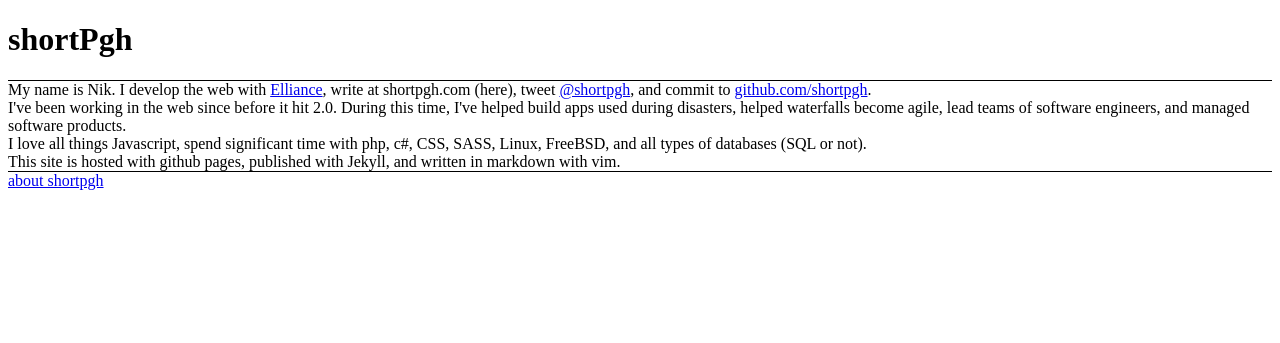
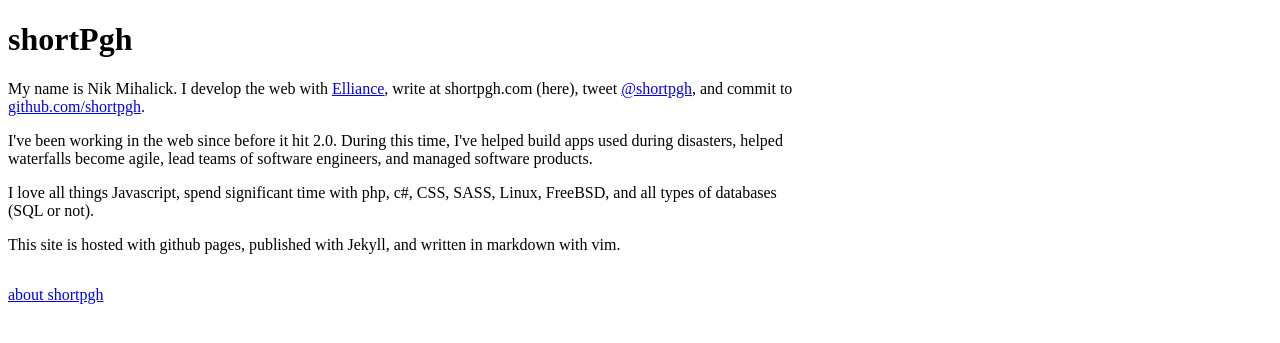
Before and after one commit to shortpgh/site, a Jekyll site: the page built from about/index.html, in a window 1280 px wide. Shown: the top 343 px of the page. Built offline with Jekyll 4.4.1, drawn with Linux system fonts in a browser that asks for light colours; Markdown is read by kramdown in place of the engine named in the settings.

Commit message:
a few more minor visual improvements. site still looks like crap, but it looks a little better than it did.

```diff
--- a/about/index.html
+++ b/about/index.html
@@ -5,7 +5,7 @@ title: about
 
 <article>
     <p>
-        My name is Nik. I develop the web with <a href="//elliance.com">Elliance</a>,
+        My name is Nik Mihalick. I develop the web with <a href="//elliance.com">Elliance</a>,
         write at shortpgh.com (here), tweet
         <a href="http://github.com/shortpgh/">@shortpgh</a>, and commit to
         <a href="http://github.com/shortpgh/">github.com/shortpgh</a>.
--- a/css/base.css
+++ b/css/base.css
@@ -1,6 +1,7 @@
 body{font:100%}
-header{border-bottom:1px solid #000}
 header a{color:#000;text-decoration:none}
 article h1{margin-bottom:0}
-article p{display:block;margin:0;padding:0}
-footer{border-top:1px solid #000}
+article p{display:block}
+footer{margin-top:2em}
+@media screen and (min-width: 50em){header,section,footer{width:50em}
+}
```
Also changed, not shown: styl/base.styl (+5 -6 lines).
